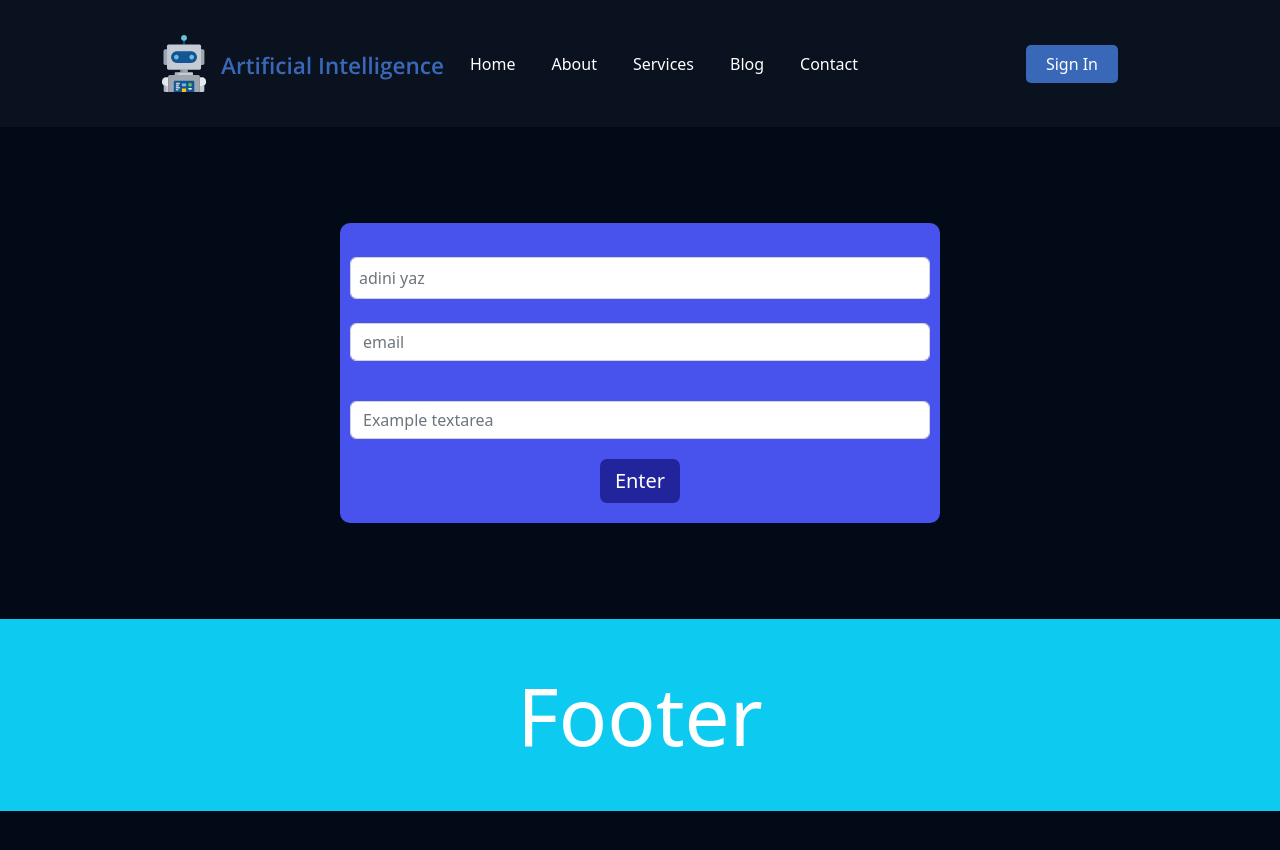
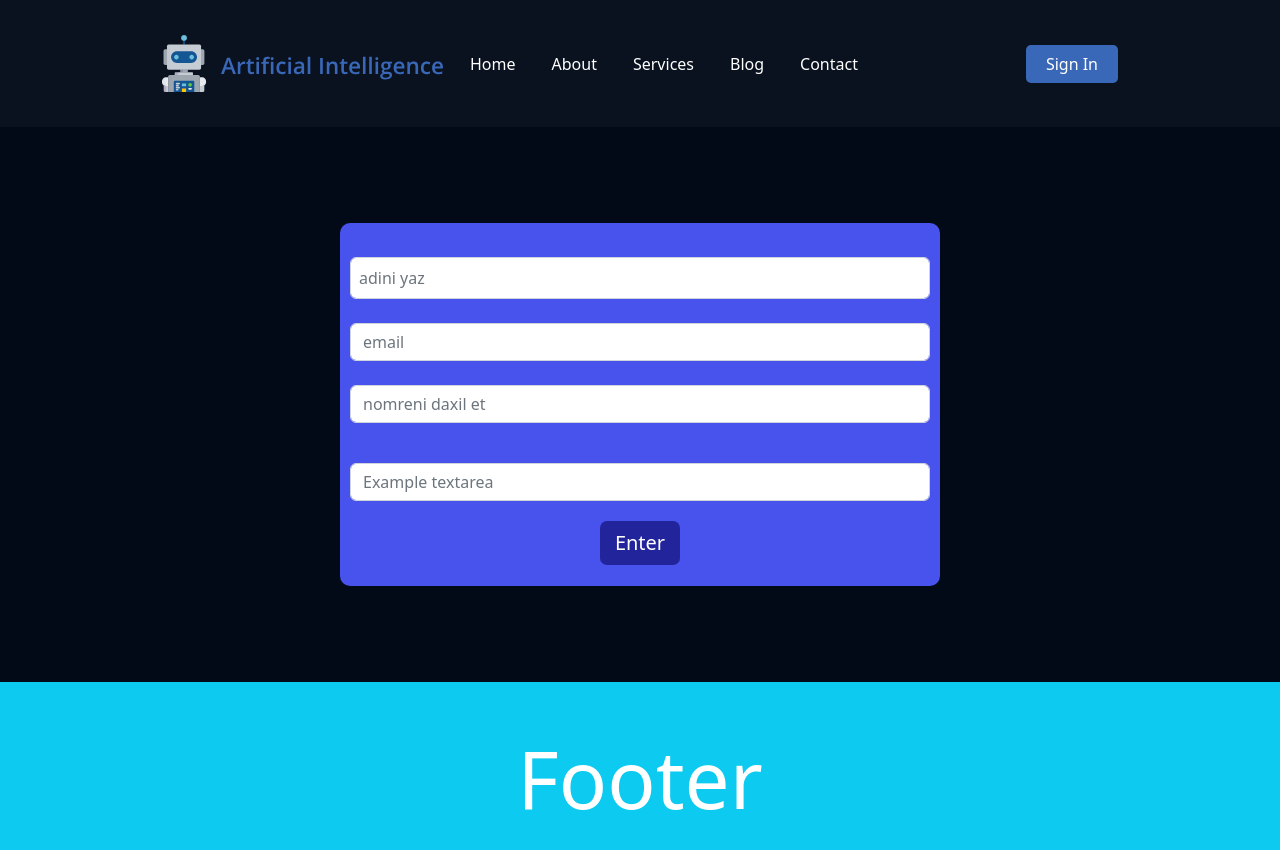
Before and after one commit to aygun98/suni-intellekt-aygun, a React (Create React App) app: page /elaqe in a window 1280 px wide. Shown: the top 850 px of the page. Before the commit the page ends 811 px from the top, so only its background shows below. Built offline with nearby package versions, Linux system fonts and the light colour scheme.

Commit message:
form-a email elave edib submit etmek, ve sertdi render etmek

```diff
--- a/package.json
+++ b/package.json
@@ -3,6 +3,7 @@
   "version": "0.1.0",
   "private": true,
   "dependencies": {
+    "@emailjs/browser": "^3.10.0",
     "@testing-library/jest-dom": "^5.16.5",
     "@testing-library/react": "^13.4.0",
     "@testing-library/user-event": "^13.5.0",
--- a/src/components/Button.jsx
+++ b/src/components/Button.jsx
@@ -1,12 +1,12 @@
 import React from 'react';
 import '../assets/css/Button.css';
 
-const Button = (props) => {
+const Button = ({tipi, klassAdi, icindekiYazi,icindekiIcon}) => {
 
 
   return (
-    <button type={props.tipi} className={props.klassAdi}>{props.icindekiYazi}</button>
+    <button type={tipi} className={klassAdi}>{icindekiIcon &&  <img src={icindekiIcon} alt="icon" />}{icindekiYazi}</button>
   )
 }
-{/* <img className='playicon' src={props.icindekiIcon} alt="icon" /> */}
+
 export default Button
--- a/src/pages/Contact.jsx
+++ b/src/pages/Contact.jsx
@@ -1,23 +1,42 @@
-import React from 'react';
+import React, {useRef} from 'react';
+//emailjs
+import emailjs from '@emailjs/browser';
+//oz butonmuz
 import Button from '../components/Button';
 //
 import '../pages/css/contact.css'
 
 const Contact = () => {
+    const formunUnvaniRef = useRef()
+    const forumMelumatiniGonder = e => {
+        e.preventDefault()
+
+        emailjs.sendForm('service_tdljwia', 'template_o1rj2rt', formunUnvaniRef.current, 'b8zLQ2-MXxCE83kPS')
+      .then((result) => {
+          console.log(result.text);
+      }, (error) => {
+          console.log(error.text);
+      });
+      //reset elemek
+      formunUnvaniRef.current.reset()
+  };
+
     return (
 
         <div className=' display-1 text-white p-5 m-5 text-center '>
-            <form action="" className='form-contain'>
+            <form action="" className='form-contain' ref={formunUnvaniRef} onSubmit={forumMelumatiniGonder}>
 
                     <div className="mb-3 ">
                         <label htmlFor="exampleFormControlInput1" className="form-label"></label>
-                        <input type="text" className="form-control p-2" id="exampleFormControlInput1" placeholder="adini yaz" />
+                        <input name='fullname' type="text" className="form-control p-2" id="exampleFormControlInput1" placeholder="adini yaz" />
                         <label htmlFor="exampleFormControlInput1" className="form-label"></label>
-                        <input type="email" className="form-control" id="exampleFormControlInput1" placeholder="email" />
+                        <input name='email' type="email" className="form-control" id="exampleFormControlInput1" placeholder="email" />
+                        <label htmlFor="exampleFormControlInput1" className="form-label"></label>
+                        <input name='phone' type="phone" className="form-control" id="exampleFormControlInput1" placeholder="nomreni daxil et" />
                     </div>
                     <div className="mb-1">
                         <label htmlFor="exampleFormControlTextarea1" className="form-label"></label>
-                        <textarea className="form-control" id="exampleFormControlTextarea1" rows="1"  placeholder='Example textarea'></textarea>
+                        <textarea name='message' className="form-control" id="exampleFormControlTextarea1" rows="1"  placeholder='Example textarea'></textarea>
                     </div>
                     <Button tipi='submit' icindekiYazi='Enter' klassAdi='form-btn m-3 text-white' />
 
--- a/src/pages/css/contact.css
+++ b/src/pages/css/contact.css
@@ -1,6 +1,6 @@
 .form-contain{
  max-width: 600px;
- max-height: 300px;
+ max-height: 363px;
   margin: 0 auto;
   background-color:rgb(72, 83, 238);
   /* width: 100%; */
```
Also changed, not shown: 1 other file (tests, documents, lock files or other folders).
